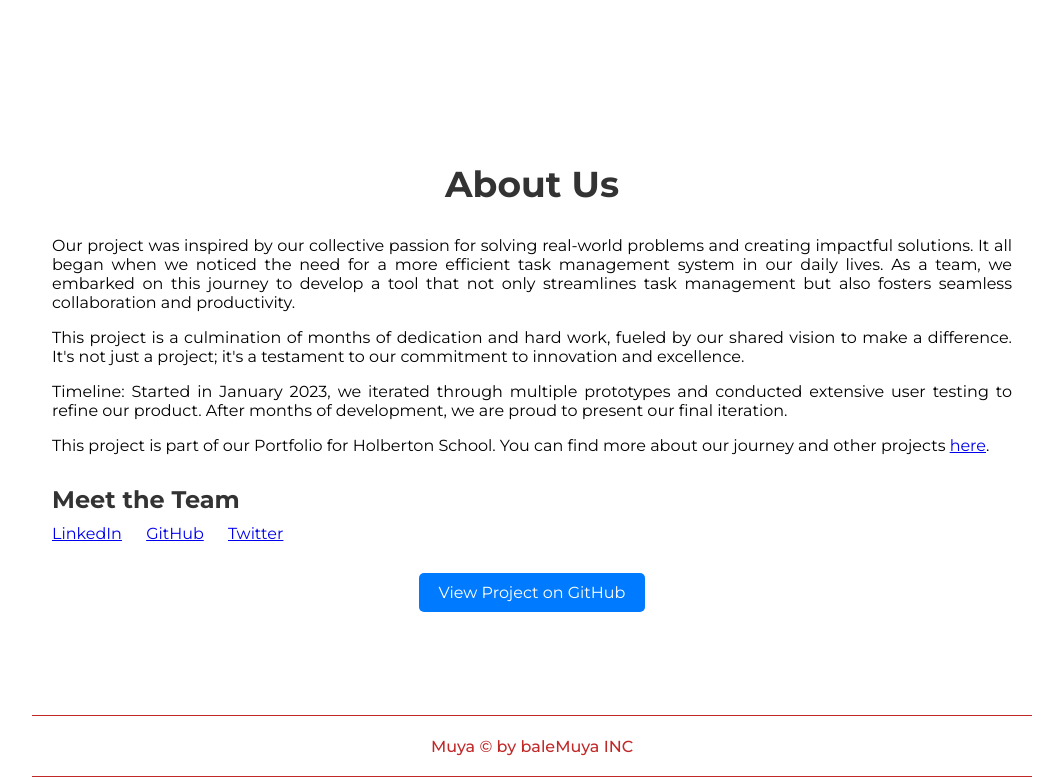
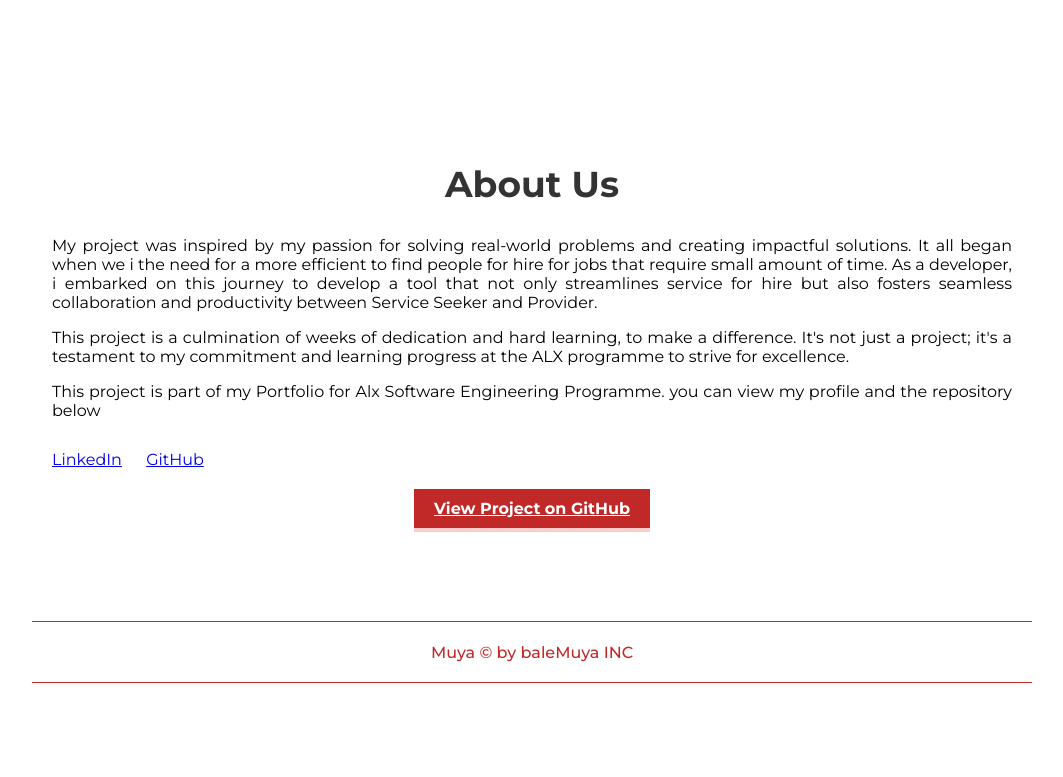
Before and after one commit to leoworqu/muya_webapp, a Flask app: page / in a window 1280 px wide. Shown: the part 3665-4442 px from the top of the page, without its empty margins (108-1171 px from the left). After the commit the page ends 4348 px from the top, so only its background shows below. Run offline with Flask 3, Linux system fonts and the light colour scheme.

Commit message:
gememe-hosted-fixed

```diff
--- a/muya/templates/home.html
+++ b/muya/templates/home.html
@@ -64,21 +64,28 @@
     <div class="container">
         <h2 class="section-title">About Us</h2>
         <div class="about-description">
-            <p>Our project was inspired by our collective passion for solving real-world problems and creating impactful solutions. It all began when we noticed the need for a more efficient task management system in our daily lives. As a team, we embarked on this journey to develop a tool that not only streamlines task management but also fosters seamless collaboration and productivity.</p>
-            <p>This project is a culmination of months of dedication and hard work, fueled by our shared vision to make a difference. It's not just a project; it's a testament to our commitment to innovation and excellence.</p>
-            <p>Timeline: Started in January 2023, we iterated through multiple prototypes and conducted extensive user testing to refine our product. After months of development, we are proud to present our final iteration.</p>
-            <p>This project is part of our Portfolio for Holberton School. You can find more about our journey and other projects <a href="https://holbertonschool.com/portfolio">here</a>.</p>
+            <p>
+              My project was inspired by my passion for solving real-world problems and
+              creating impactful solutions. It all began when we i the need for a more efficient
+              to find people for hire for jobs that require small amount of time. As a developer,
+              i embarked on this journey to develop a tool that not only streamlines service for hire
+              but also fosters seamless collaboration and productivity between Service Seeker and Provider.</p>
+            <p>
+              This project is a culmination of weeks of dedication and hard learning, to make a difference.
+              It's not just a project; it's a testament to my commitment and learning progress at the ALX programme
+              to strive for excellence.</p>
+            <p>
+              This project is part of my Portfolio for Alx Software Engineering Programme.
+              you can view my profile and the repository below</p>
         </div>
         <div class="team-members">
-            <h3>Meet the Team</h3>
             <ul>
-                <li><a href="https://www.linkedin.com/in/team-member1" target="_blank">LinkedIn</a></li>
-                <li><a href="https://github.com/team-member1" target="_blank">GitHub</a></li>
-                <li><a href="https://twitter.com/team_member1" target="_blank">Twitter</a></li>
+                <li><a href="https://et.linkedin.com/in/leul-h-worku-b670a0279" target="_blank">LinkedIn</a></li>
+                <li><a href="https://github.com/leoworqu" target="_blank">GitHub</a></li>
             </ul>
         </div>
         <div class="github-link">
-            <a href="https://github.com/your-project-repository" class="btn" target="_blank">View Project on GitHub</a>
+            <a href="https://github.com/leoworqu/muya_webapp" class="button1" target="_blank">View Project on GitHub</a>
         </div>
     </div>
   </section>
--- a/requirements.txt
+++ b/requirements.txt
@@ -5,3 +5,4 @@ flask-login
 pillow
 flask_bcrypt
 gunicorn
+email-validator
```
